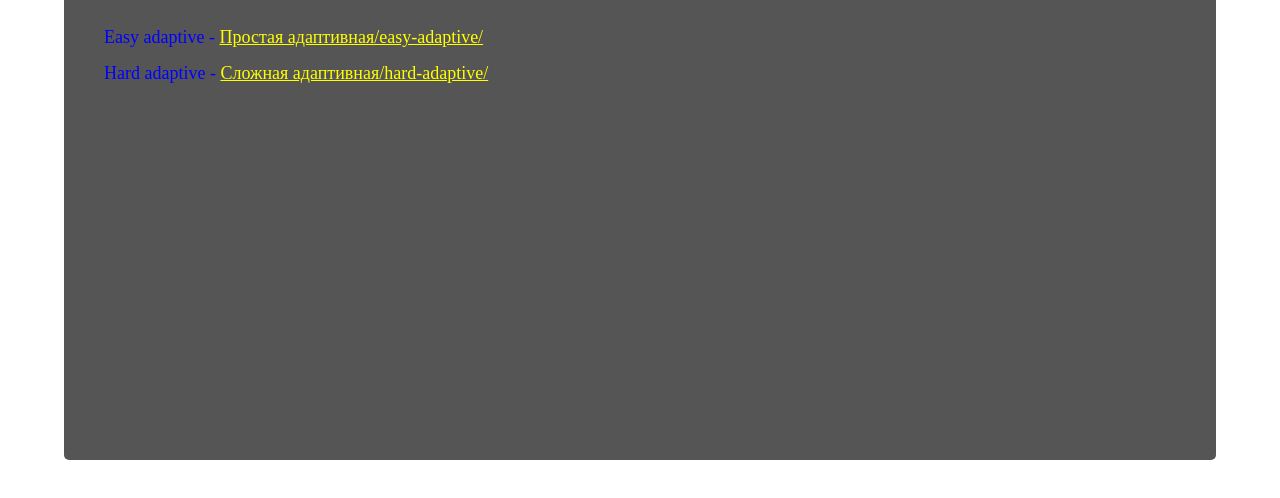
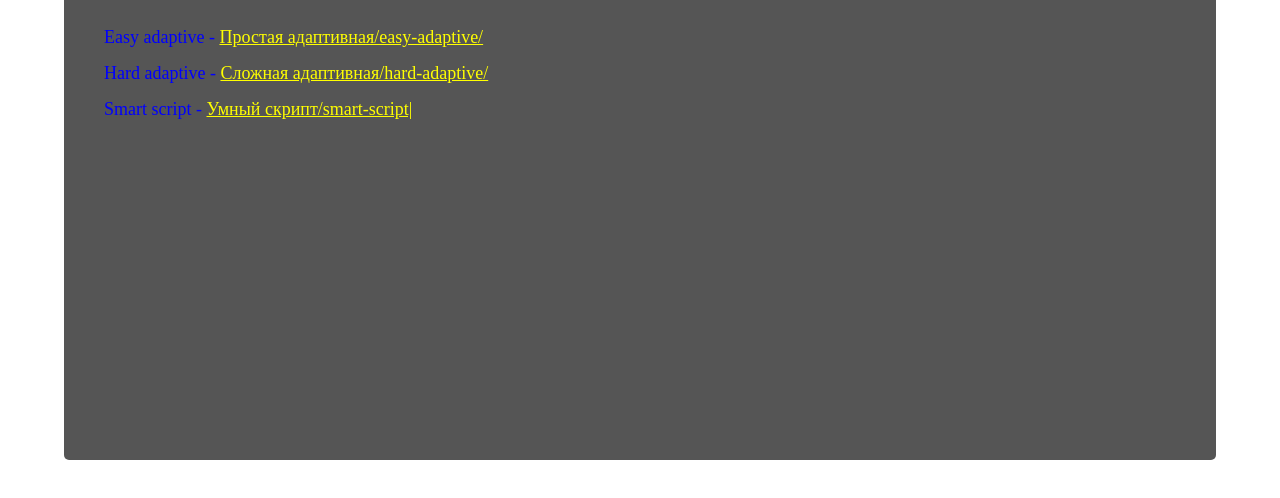
Before and after one commit to KostyaMitin/KostyaMitin.github.io, a plain HTML site: page index.html in a window 1280 px wide. Shown: the part 60-558 px from the top of the page. Drawn offline with Linux system fonts and the light colour scheme.

Commit message:
real add

```diff
--- a/index.html
+++ b/index.html
@@ -48,6 +48,7 @@
 		<ul>
 			<li>Easy adaptive - <a href="https://KostyaMitin.github.io/easy-adaptive/">Простая адаптивная/easy-adaptive/</a></li>
 			<li>Hard adaptive - <a href="https://KostyaMitin.github.io/hard-adaptive/">Сложная адаптивная/hard-adaptive/</a></li>
+			<li>Smart script - <a href="https://KostyaMitin.github.io/smart-script/">Умный скрипт/smart-script|</a></li>
 
 		</ul>
 	</div>
```
